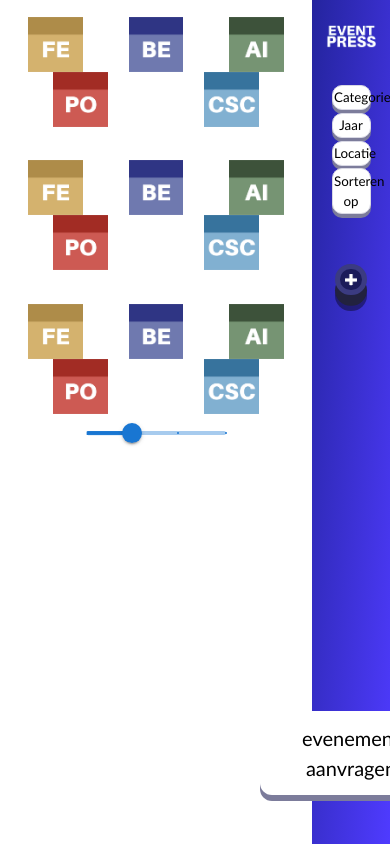
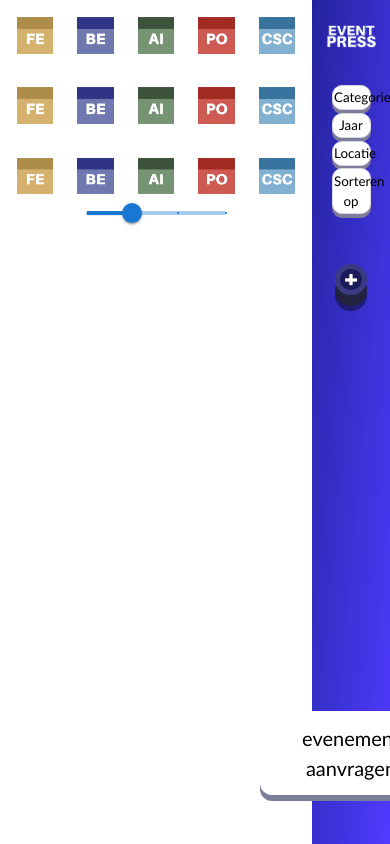
Before and after one commit to HarmenGerritsen/Eventpress, a React (Create React App) app: page / in a window 390 px wide. Built offline with nearby package versions, Linux system fonts and the light colour scheme.

Commit message:
responsive

```diff
--- a/src/Components/Rowblock.js
+++ b/src/Components/Rowblock.js
@@ -17,81 +17,81 @@ class Rowblock extends React.Component {
             <Row className="row">
                 <Col style={{}}>
                     <a href="#">
-                        <img className="fe1" onClick={this.props.handles2} src={fe1} alt=''></img>
+                        <img className="fe1 img-fluid" onClick={this.props.handles2} src={fe1} alt=''></img>
                     </a>
                 </Col>
                 <Col style={{}}>
                     <a href="#">
-                        <img className="be1" onClick={this.props.handles2} src={be1} alt=''></img>
+                        <img className="be1 img-fluid" onClick={this.props.handles2} src={be1} alt=''></img>
                     </a>
                 </Col>
                 <Col style={{}}>
                     <a href="#">
-                        <img className="ai1" onClick={this.props.handles2} src={ai1} alt=''></img>
+                        <img className="ai1 img-fluid" onClick={this.props.handles2} src={ai1} alt=''></img>
                     </a>
                 </Col>
                 <Col style={{}}>
                     <a href="#">
-                        <img className="po1" onClick={this.props.handles2} src={po1} alt=''></img>
+                        <img className="po1 img-fluid" onClick={this.props.handles2} src={po1} alt=''></img>
                     </a>
                 </Col>
                 <Col style={{}}>
                     <a href="#">
-                        <img className="csc1" onClick={this.props.handles2} src={csc1} alt=''></img>
+                        <img className="csc1 img-fluid" onClick={this.props.handles2} src={csc1} alt=''></img>
                     </a>
                 </Col>
             </Row>
             <Row className="row">
                 <Col style={{}}>
                     <a href="#">
-                        <img className="fe1" onClick={this.props.handles2} src={fe1} alt=''></img>
+                        <img className="fe1 img-fluid" onClick={this.props.handles2} src={fe1} alt=''></img>
                     </a>
                 </Col>
                 <Col style={{}}>
                     <a href="#">
-                        <img className="be1" onClick={this.props.handles2} src={be1} alt=''></img>
+                        <img className="be1 img-fluid" onClick={this.props.handles2} src={be1} alt=''></img>
                     </a>
                 </Col>
                 <Col style={{}}>
                     <a href="#">
-                        <img className="ai1" onClick={this.props.handles2} src={ai1} alt=''></img>
+                        <img className="ai1 img-fluid" onClick={this.props.handles2} src={ai1} alt=''></img>
                     </a>
                 </Col>
                 <Col style={{}}>
                     <a href="#">
-                        <img className="po1" onClick={this.props.handles2} src={po1} alt=''></img>
+                        <img className="po1 img-fluid" onClick={this.props.handles2} src={po1} alt=''></img>
                     </a>
                 </Col>
                 <Col style={{}}>
                     <a href="#">
-                        <img className="csc1" onClick={this.props.handles2} src={csc1} alt=''></img>
+                        <img className="csc1 img-fluid" onClick={this.props.handles2} src={csc1} alt=''></img>
                     </a>
                 </Col>
             </Row>
             <Row className="row">
                 <Col style={{}}>
                     <a href="#">
-                        <img className="fe1" onClick={this.props.handles2} src={fe1} alt=''></img>
+                        <img className="fe1 img-fluid" onClick={this.props.handles2} src={fe1} alt=''></img>
                     </a>
                 </Col>
                 <Col style={{}}>
                     <a href="#">
-                        <img className="be1" onClick={this.props.handles2} src={be1} alt=''></img>
+                        <img className="be1 img-fluid" onClick={this.props.handles2} src={be1} alt=''></img>
                     </a>
                 </Col>
                 <Col style={{}}>
                     <a href="#">
-                        <img className="ai1" onClick={this.props.handles2} src={ai1} alt=''></img>
+                        <img className="ai1 img-fluid" onClick={this.props.handles2} src={ai1} alt=''></img>
                     </a>
                 </Col>
                 <Col style={{}}>
                     <a href="#">
-                        <img className="po1" onClick={this.props.handles2} src={po1} alt=''></img>
+                        <img className="po1 img-fluid" onClick={this.props.handles2} src={po1} alt=''></img>
                     </a>
                 </Col>
                 <Col style={{}}>
                     <a href="#">
-                        <img className="csc1" onClick={this.props.handles2} src={csc1} alt=''></img>
+                        <img className="csc1 img-fluid" onClick={this.props.handles2} src={csc1} alt=''></img>
                     </a>
                 </Col>
             </Row>
```
